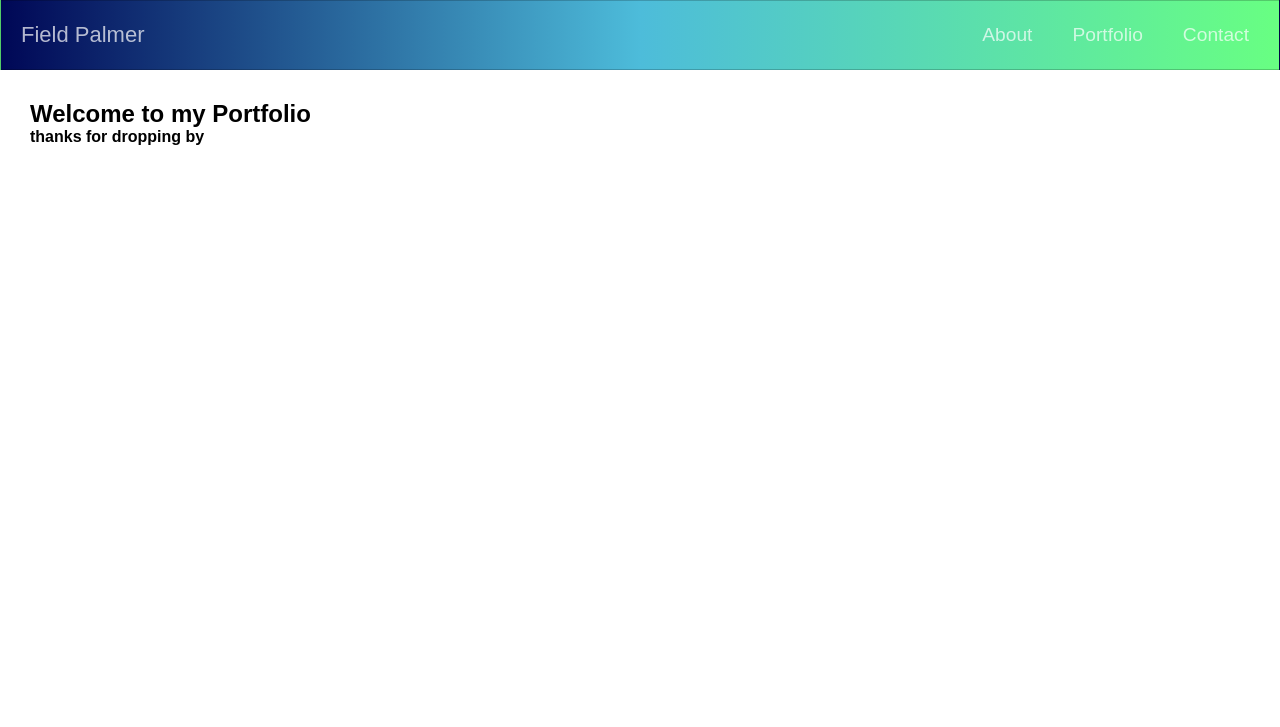
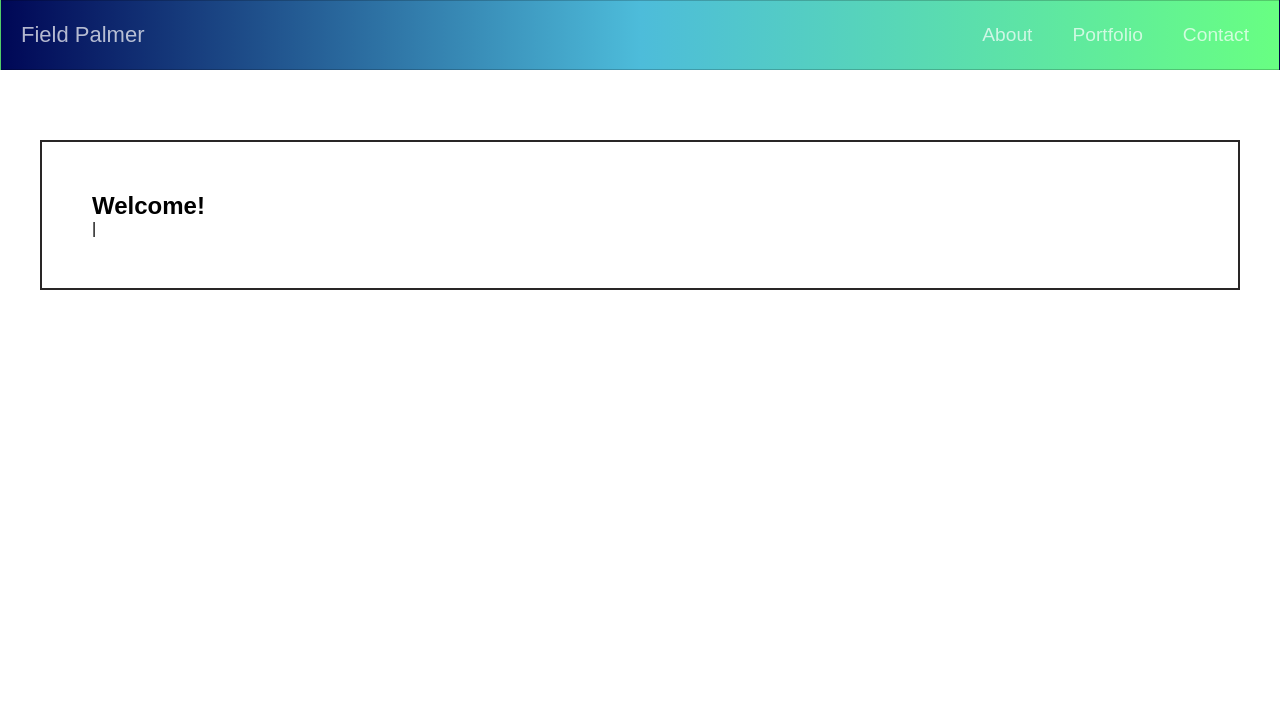
Before and after one commit to fieldpalmer/gfp-portfolio, a plain HTML site: page index.html in a window 1280 px wide. Shown: the top 727 px of the page. Drawn offline with nearby package versions, Linux system fonts and the light colour scheme.

Commit message:
typed.js functioning

```diff
--- a/index.html
+++ b/index.html
@@ -5,6 +5,8 @@
     <meta name="viewport" content="width=device-width, initial-scale=1.0" />
     <meta http-equiv="X-UA-Compatible" content="ie=edge" />
     <link href="./style.css" rel="stylesheet" />
+    <script src="https://cdn.jsdelivr.net/npm/typed.js@2.0.9"></script>
+
     <link
       rel="stylesheet"
       href="https://use.fontawesome.com/releases/v5.7.2/css/all.css"
@@ -41,8 +43,18 @@
     <!-- main content section featuring welcome landing, brief about me, and gallery preview -->
     <main>
       <header id="landing-header">
-        <h2>Welcome to my Portfolio</h2>
-        <h4>thanks for dropping by</h4>
+        <section class="typed-box">
+          <h1 id="typed-element"></h1>
+        </section>
+        <!-- typed.js library -->
+        <script type="text/javascript">
+          var typed = new Typed("#typed-element", {
+            strings: ["Hello, World", "Welcome!"],
+            typeSpeed: 100,
+            backSpeed: 100,
+            loop: true // Default value
+          });
+        </script>
       </header>
     </main>
     <!-- footer section with contact, social, and site map -->
@@ -81,7 +93,5 @@
     </footer>
     <!-- my scripts -->
     <script src="./index.js"></script>
-    <!-- typed.js library -->
-    <script src="https://cdn.jsdelivr.net/npm/typed.js@2.0.9"></script>
   </body>
 </html>
--- a/style.css
+++ b/style.css
@@ -68,6 +68,14 @@ body {
 main {
   flex: 1 0 auto;
   padding: 30px;
+}
+
+.typed-box {
+  border: 2px solid rgb(41, 38, 38);
+  position: relative;
+  top: 30px;
+  margin: 10px;
+  padding: 50px;
 }
 
 footer {
```
